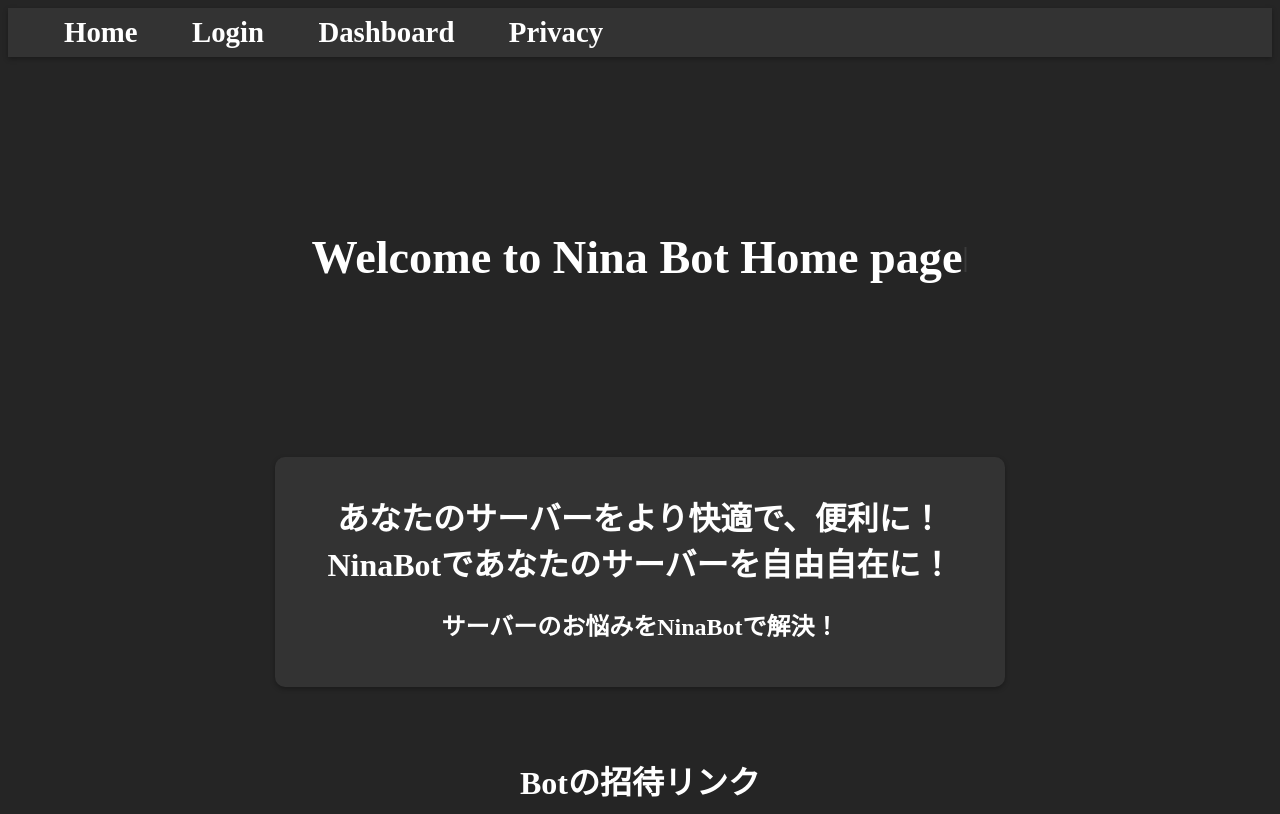
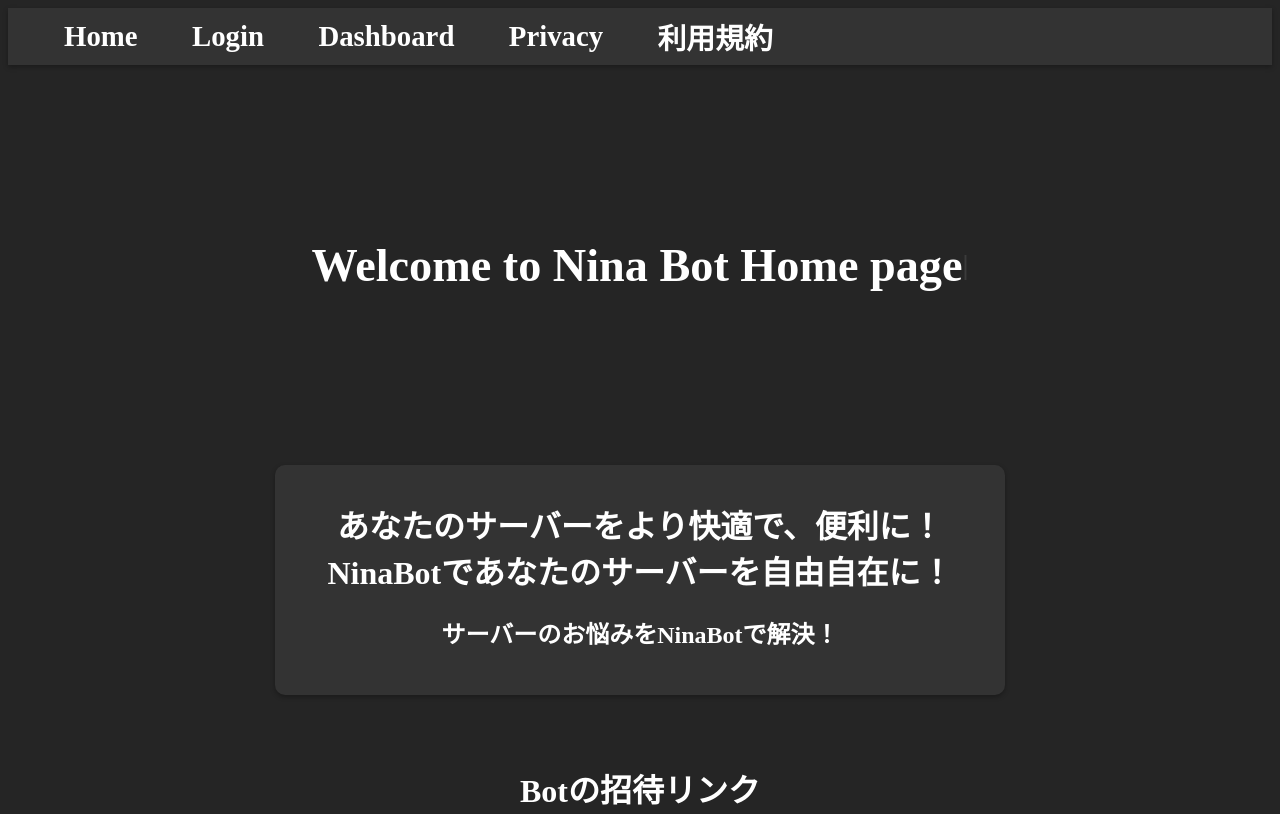
Before and after one commit to cocoapc99213/ninabot, a plain HTML site: page index.html in a window 1280 px wide. Shown: the top 814 px of the page. Drawn offline with nearby package versions, Linux system fonts and the light colour scheme.

Commit message:
Update index.html

```diff
--- a/index.html
+++ b/index.html
@@ -12,6 +12,7 @@
     <a href="login.html">Login</a>
     <a href="dashboard.html">Dashboard</a>
     <a href="privacy.html">Privacy</a>
+   <a href="use.html">利用規約</a>
   </div>
   <div class="main">
     <span class="auto-input" />
```
